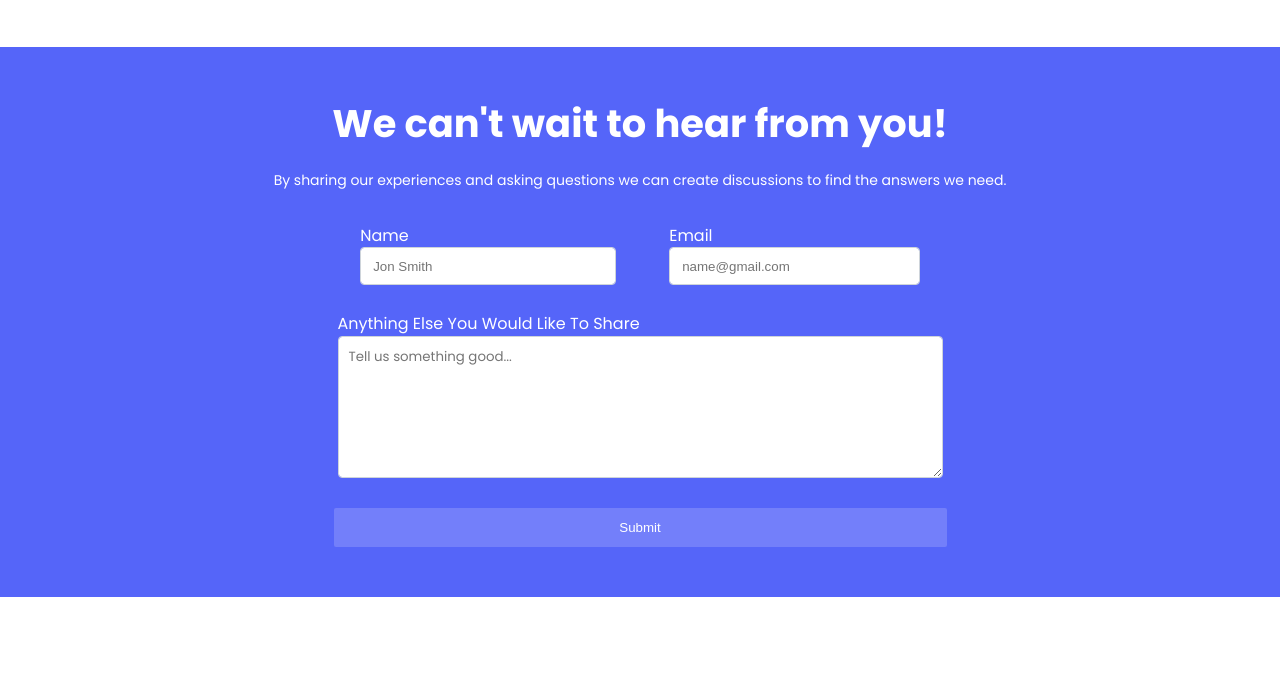
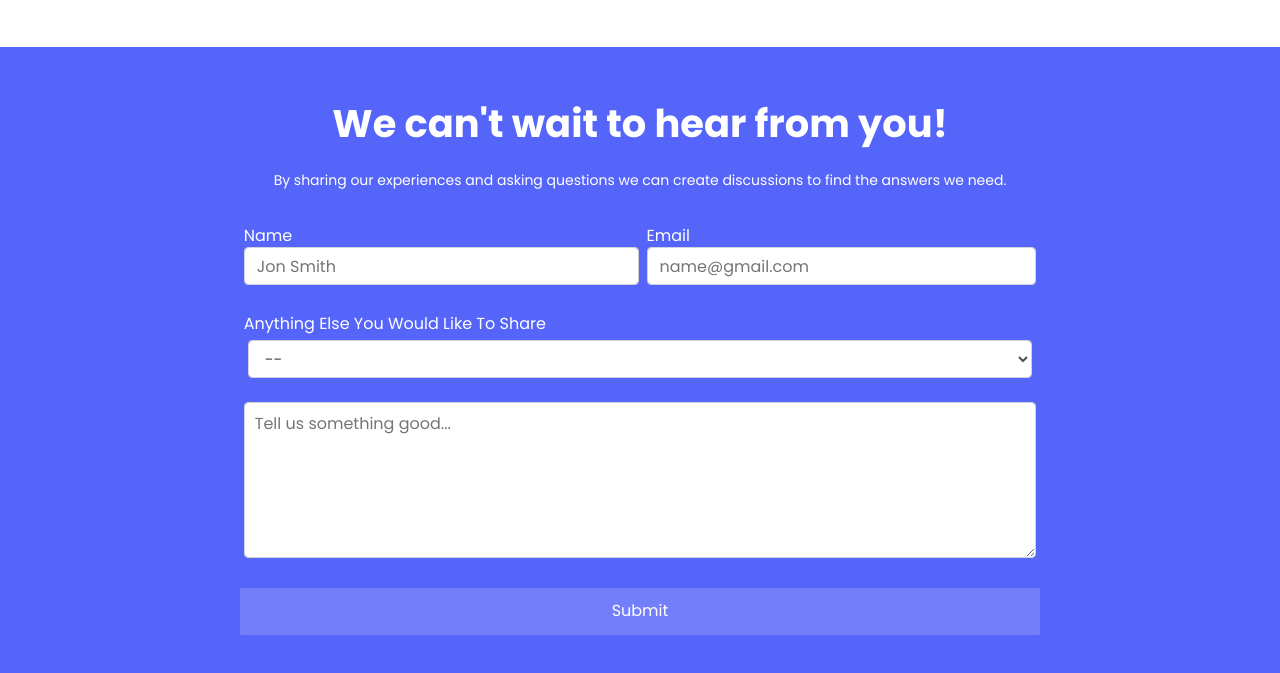
Before and after one commit to psarge2/mtwl-static, a plain HTML site: page index.html in a window 1280 px wide. Shown: the part 721-1394 px from the top of the page. Before the commit the page ends 1318 px from the top, so only its background shows below. Drawn offline with Linux system fonts and the light colour scheme.

Commit message:
added options to comment section

```diff
--- a/index.html
+++ b/index.html
@@ -100,6 +100,15 @@
 
           <div class="form-group">
             <p><label for="more-info">Anything Else You Would Like To Share</label></p>
+            <div class="form-group">
+              <select id="dropdown" name="comment_options" class="form-control">
+                <option value="empty">--</option>
+                <option value="coment">Comment</option>
+                <option value="question">Question</option>
+                <option value="suggestion">Suggestion</option>
+                <option value="be a guest">Be A Guest</option>
+              </select>
+            </div>
             <textarea id="more-info" name="more_info" rows="6" cols="50" class="input-textarea"
               placeholder="Tell us something good..."></textarea>
           </div>
--- a/style.scss
+++ b/style.scss
@@ -383,6 +383,16 @@ button {
 	border-radius: 10px;
 }
 
+input,
+button,
+select,
+textarea {
+	margin: 0;
+	font-family: inherit;
+	font-size: inherit;
+	line-height: inherit;
+}
+
 .input-textarea {
 	min-height: 120px;
 	width: 100%;
```
Also changed, not shown: style.css, 1 other file.
